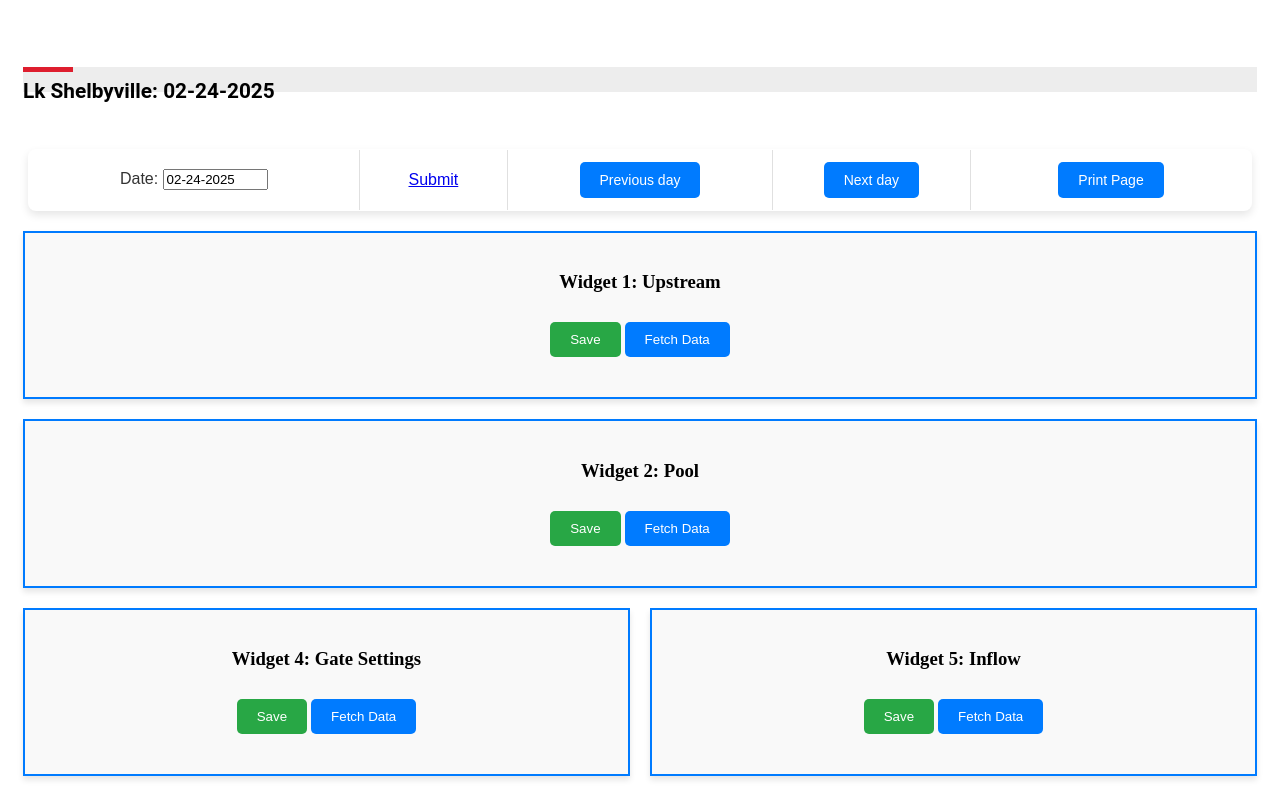
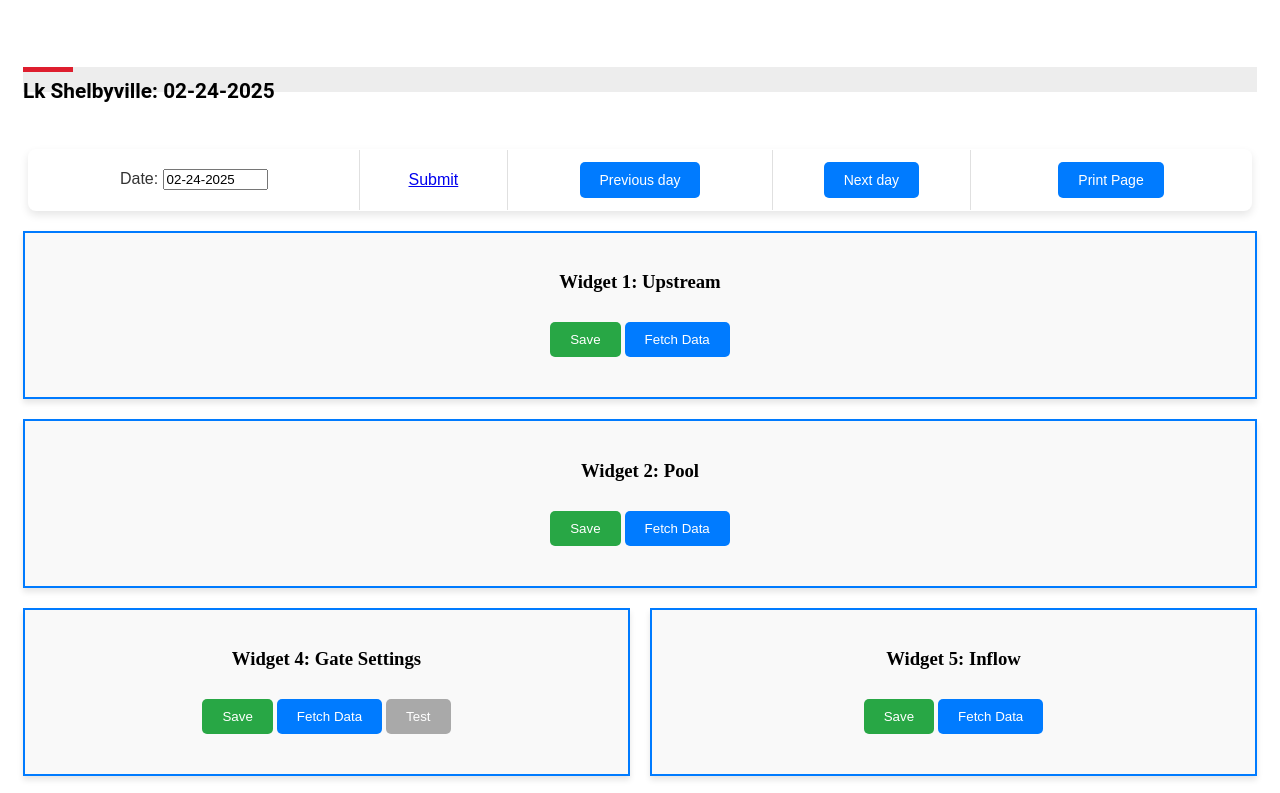
Before and after one commit to inguyen314/lake-cloud, a plain HTML site: page index.html in a window 1280 px wide. Shown: the top 793 px of the page. Drawn offline with Linux system fonts and the light colour scheme; no server answers.

Commit message:
add test link for widget4

```diff
--- a/css/style.css
+++ b/css/style.css
@@ -41,6 +41,11 @@ button {
 
 .fetch-btn {
     background-color: #007BFF;
+    color: white;
+}
+
+.test-btn {
+    background-color: darkgray;
     color: white;
 }
 
--- a/index.html
+++ b/index.html
@@ -115,6 +115,7 @@
                                             <h3>Widget 4: Gate Settings</h3>
                                             <button class="save-btn" onclick="saveData(4)">Save</button>
                                             <button class="fetch-btn" onclick="fetchData(4)">Fetch Data</button>
+                                            <button class="test-btn" onclick="testData(4, lake, datetime)">Test</button>
                                             <div class="output" id="output4"></div>
                                         </div>
 
--- a/js/lake.js
+++ b/js/lake.js
@@ -331,3 +331,10 @@ function fetchData(widgetId) {
         output.textContent = `Fetched data for Widget ${widgetId}: [Sample Data]`;
     }, 1000);
 }
+
+function testData(widgetId, lake, datetime) {
+    // Define the URL to open in a new tab
+    const url = `https://wm.mvs.ds.usace.army.mil/mvs/lake/widget_04_test.html?office=MVS&lake=${lake}&datetime=${datetime}`;  // Replace with the desired URL
+    // Open the URL in a new tab
+    window.open(url, '_blank');
+}
```
